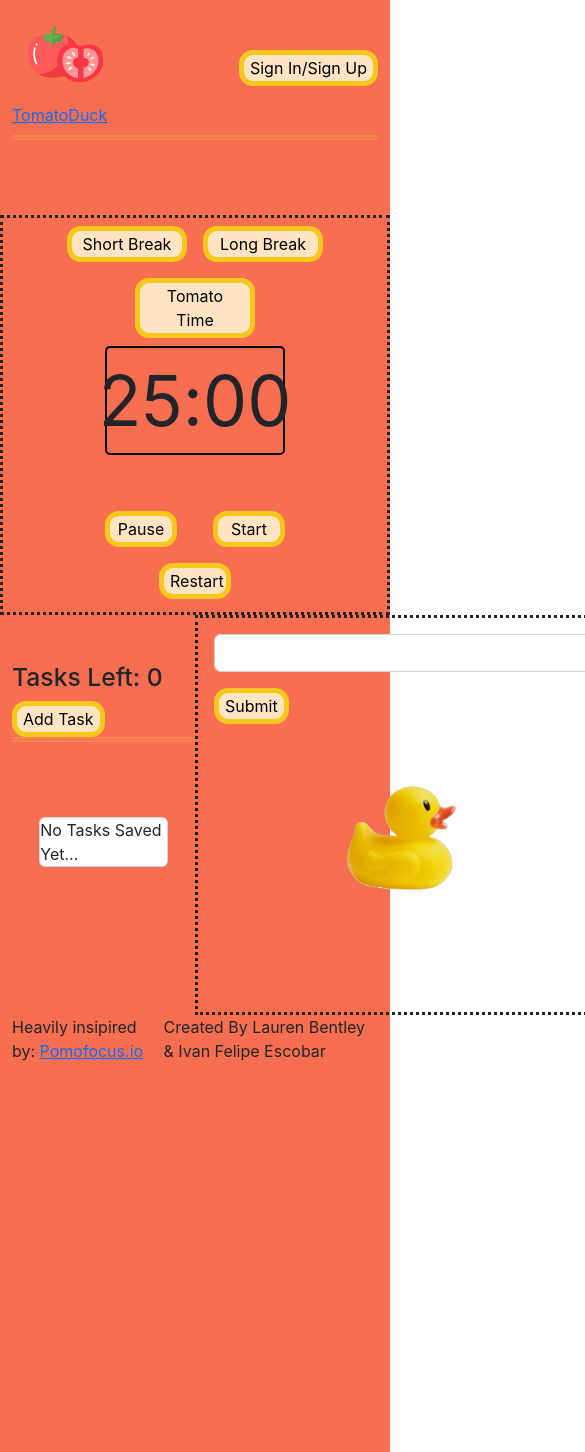
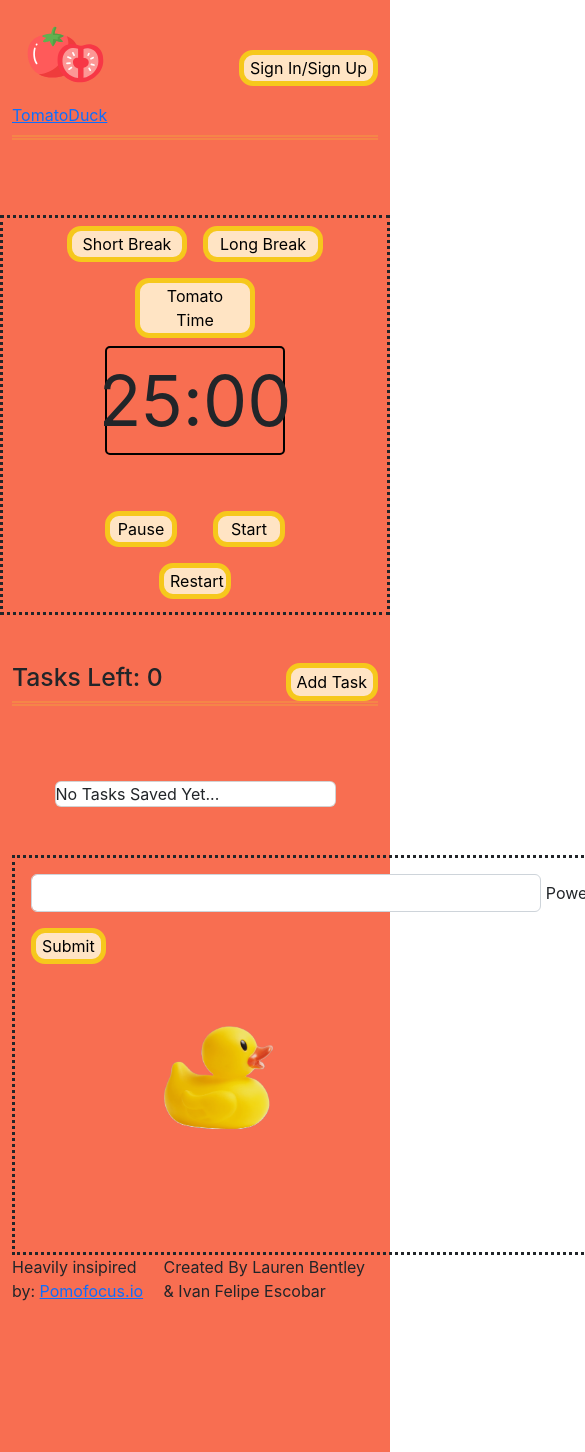
Before and after one commit to indwomt/tomatoduck, a React (Create React App) app in the folder client/: page / in a window 390 px wide. Shown: the top 1452 px of the page, 585 px wide, since content can reach past the window. Built offline with nearby package versions, Linux system fonts and the light colour scheme; the HTML template or start-up script is replaced by a standard one.

Commit message:
task-box and chatbot stacking responsiveness

```diff
--- a/client/src/components/Chatbot.js
+++ b/client/src/components/Chatbot.js
@@ -28,7 +28,7 @@ const handleQuestionSubmit = async (e) => {
 }}
 
 return (
-    <div className="col-4 chatbox p-3">
+    <div className="col-12 chatbox p-3">
 
     <Form onSubmit={handleQuestionSubmit}>
         <div className='input'>
--- a/client/src/components/Tasks.js
+++ b/client/src/components/Tasks.js
@@ -56,7 +56,7 @@ export default function Tasks() {
    }
 const userArray = userData.todos
   return (
-    <div className=' col-6 d-flex-col my-5'>
+    <div className=' col-12 d-flex-col my-5'>
       <div className='task-header col-12 justify-content-between d-flex flex-wrap'>
         {/* add something like todo[i].length to get the tasks needed */}
         <h2 className='col-md-4 flex-wrap'>Tasks Left: 0</h2>
--- a/client/src/pages/Main.js
+++ b/client/src/pages/Main.js
@@ -5,19 +5,20 @@ import ChatBot from '../components/Chatbot';
 
 const Main = () => {
     return (
-        <>
+      <>
         <div className='main'>
+          <Timer />
+        </div>
+        <div className='container d-flex justify-content-between flex-wrap'>
+          <div className='col-md-6 col-12'>
+            <Tasks />
+          </div>
+          <div className='col-md-6 col-12'>
+            <ChatBot />
+          </div>
+        </div>
+      </>
+    )
+  }
 
-
-
-        <Timer/>
-        </div>
-        <div className='container justify-content-between d-flex'>
-        <Tasks/>
-        <ChatBot/>
-        </div>
-
-        </>
-    )
-}
 export default Main
```
